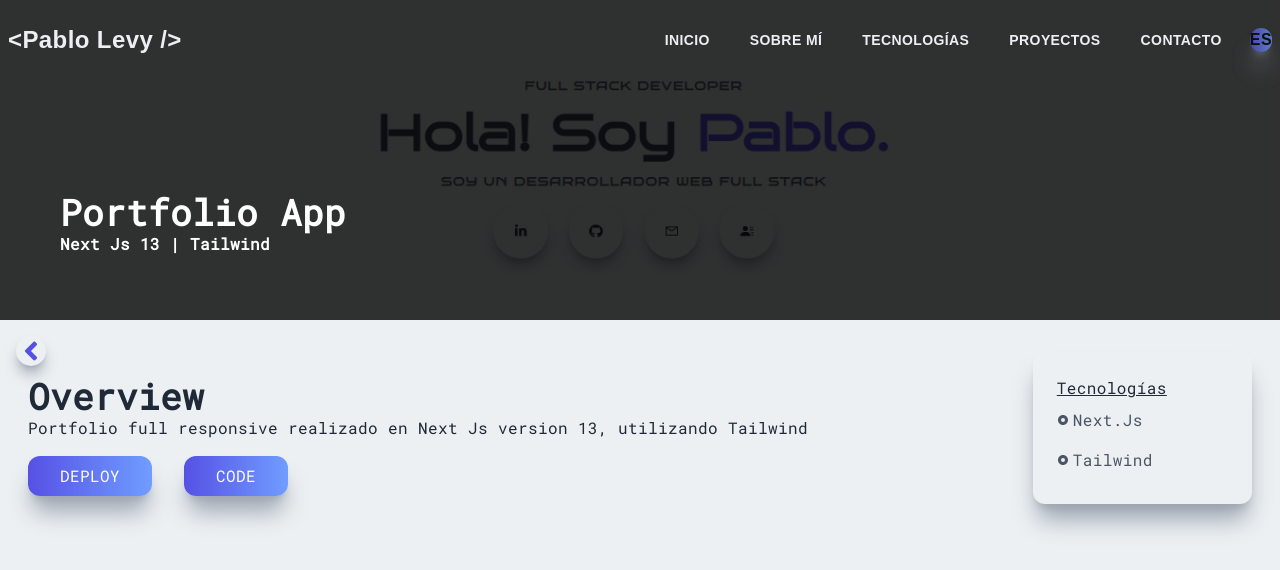
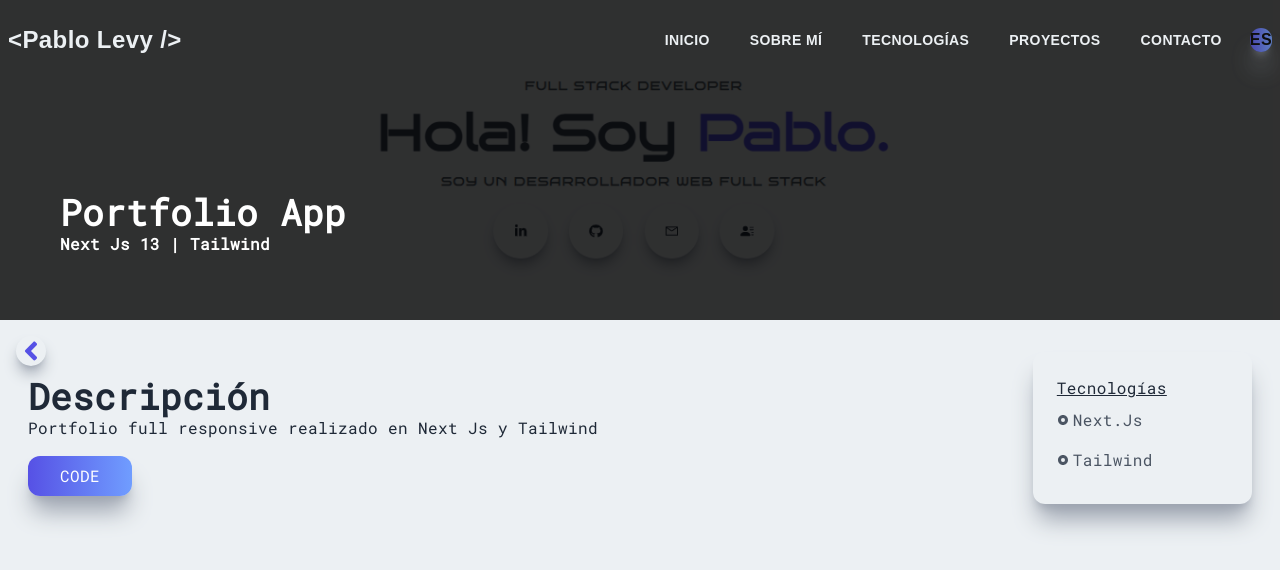
Before and after one commit to pabloele/portfolio, a Next.js app: page /portfolio in a window 1280 px wide. Shown: the top 570 px of the page. Built offline with nearby package versions, Linux system fonts and the light colour scheme; a web font is replaced by a local one.

Commit message:
all translations

```diff
--- a/locales/en/translationEn.json
+++ b/locales/en/translationEn.json
@@ -23,5 +23,7 @@
     "Tecnologias": "Technologies",
     "netflixDescription": "Frontend work imitating the well-known streaming service. It allows viewing movie cards from the IMDB API, enabling users to create profiles and save their favorite movies. FIREBASE was used to provide authentication while FIRESTORE was utilized as the database.",
     "Overview": "Overview",
-    "pokemonDescription": "Application developed as an individual project during the Henry bootcamp. The app allows users to view Pokémon cards obtained from an external API. Pagination, sorting, combined filters, and full CRUD functionality were implemented. The backend was built using Node.js and Express, with PostgreSQL and Sequelize as the database and ORM."
+    "pokemonDescription": "Application developed as an individual project during the Henry bootcamp. The app allows users to view Pokémon cards obtained from an external API. Pagination, sorting, combined filters, and full CRUD functionality were implemented. The backend was built using Node.js and Express, with PostgreSQL and Sequelize as the database and ORM.",
+    "portfolioDescription": "Portfolio fully responsive made using Next.js and Tailwind",
+  "openvinoDescription": "This application is a dashboard that allows the management of token redeems for wineries in the Openvino project. It also includes an admin view to handle information for all wineries and redeems as a superuser, as well as a microservice that listens for changes in the redeem database and handles notifications via web socket in the main app."
 }
--- a/locales/es/translationEs.json
+++ b/locales/es/translationEs.json
@@ -21,7 +21,9 @@
     "mecanuDescription": "Pasantía en el equipo en el desarrollo de la web app de esta innovadora startup chilena que brinda servicios de mecánica a domicilio. La aplicación permite a los usuarios registrarse, seleccionar servicios para sus vehículos y recibir una cotización instantánea. Como desarrollador 'full stack', desempeñé un papel dinámico, participando tanto en el front-end como en el back-end, utilizando metodologías ágiles y tecnologías como Next.js, Tailwind, Express, Postgresql, Sequelize, Firebase, Mercado Pago y Sendgrid. También implementé la funcionalidad de Progressive Web App (PWA).",
     "Tecnologias":"Tecnologías",
     "netflixDescription":"Trabajo de frontend imitando el conocido servicio de streaming. Permite visualizar tarjetas de peliculas de la API de IMDB, permitiendo crear perfiles de usuario y guardar sus películas favoritas. Para la  autenticación se utilizó FIREBASE y para la base de datos, FIRESTORE.",
-     "Overview": "Descripción",
-  "pokemonDescription": "Aplicación desarrollada como proyecto individual durante el bootcamp de Henry. La app permite a los usuarios ver tarjetas de Pokémon obtenidas de una API externa. Fueron implementadas las funcionalidades de paginación, ordenamiento, filtros combinados y CRUD completo. Backend realizado en Node.js y Express, con PostgreSQL y Sequelize como base de datos y ORM."
+    "Overview": "Descripción",
+    "pokemonDescription": "Aplicación desarrollada como proyecto individual durante el bootcamp de Henry. La app permite a los usuarios ver tarjetas de Pokémon obtenidas de una API externa. Fueron implementadas las funcionalidades de paginación, ordenamiento, filtros combinados y CRUD completo. Backend realizado en Node.js y Express, con PostgreSQL y Sequelize como base de datos y ORM.",
+    "portfolioDescription": "Portfolio full responsive realizado en Next Js y Tailwind",
+    "openvinoDescription": "La aplicación consiste en un dashboard para las bodegas, que permite administrar los redeems (canjes) de tokens, y una vista de administrador para gestionar la información de todas las bodegas desde un perfil de superusuario. Cuenta además con autenticación con Metamask, desarrollo de un microservicio en express que para manejar las notificciones provinientes de otro servicio de Openvino, conectado al dashboard mediante web socket."
 
 }
--- a/pages/openvino.jsx
+++ b/pages/openvino.jsx
@@ -5,6 +5,7 @@ import pokemonImg from "../public/assets/proyects/pokemon.png";
 import { RiRadioButtonFill } from "react-icons/ri";
 import { FaAngleLeft } from "react-icons/fa";
 import { Bruno_Ace, Roboto_Mono } from "next/font/google";
+import { useTranslation } from "next-i18next";
 const bruno_ace = Bruno_Ace({
   subsets: [],
   weight: "400",
@@ -15,6 +16,7 @@ const font2 = Roboto_Mono({
   weight: "400",
 });
 export default function pokemon() {
+  const { t } = useTranslation();
   return (
     <div className={"w-full" && font2.className}>
       <div className="w-screen h-[30vh] lg:h-[40vh] relative">
@@ -39,16 +41,8 @@ export default function pokemon() {
       <div className="max-w-[1240px] mx-auto p-2 grid md:grid-cols-5 gap-8 pt-8 ">
         <div className="col-span-4">
           <br />
-          <h2>Overview</h2>
-          <p>
-            La aplicación consiste en un dashboard para las bodegas, que permite
-            administrar los redeems (canjes) de tokens, y una vista de
-            administrador para gestionar la información de todas las bodegas
-            desde un perfil de superusuario. Cuenta además con autenticación con
-            Metamask, desarrollo de un microservicio en express que para manejar
-            las notificciones provinientes de otro servicio de Openvino,
-            conectado al dashboard mediante web socket.
-          </p>
+          <h2>{t("Overview")}</h2>
+          <p>{t("openvinoDescription")}</p>
           <button className="px-8 py-2 mt-4 mr-8">
             <Link
               href="https://www.youtube.com/watch?v=5vNg5u-CbW4"
@@ -68,7 +62,7 @@ export default function pokemon() {
         </div>
         <div className="col-span-4 md:col-span-1 shadow-xl shadow-gray-400 rounded-xl p-4">
           <div className="p-2">
-            <h4 className="text-bold underline">Tecnologías</h4>
+            <h4 className="text-bold underline">{t("Tecnologias")}</h4>
 
             <div className="grid grid-cols-3 md:grid-cols-1">
               <p className="text-gray-600 py-2 flex items-center">
--- a/pages/portfolio.jsx
+++ b/pages/portfolio.jsx
@@ -41,13 +41,9 @@ export default function mecanu() {
       <div className="max-w-[1240px] mx-auto p-2 grid md:grid-cols-5 gap-8 pt-8 ">
         <div className="col-span-4">
           <br />
-          <h2>Overview</h2>
-          <p>
-            {`Portfolio full responsive realizado en Next Js version 13, utilizando Tailwind`}
-          </p>
-          <button className="px-8 py-2 mt-4 mr-8">
-            <Link href="/#main">Deploy</Link>
-          </button>
+          <h2>{t("Overview")}</h2>
+          <p>{t("portfolioDescription")}</p>
+
           <button className="px-8 py-2 mt-4">
             <Link href="https://github.com/pabloele/portfolio" target="_blank">
               Code
```
